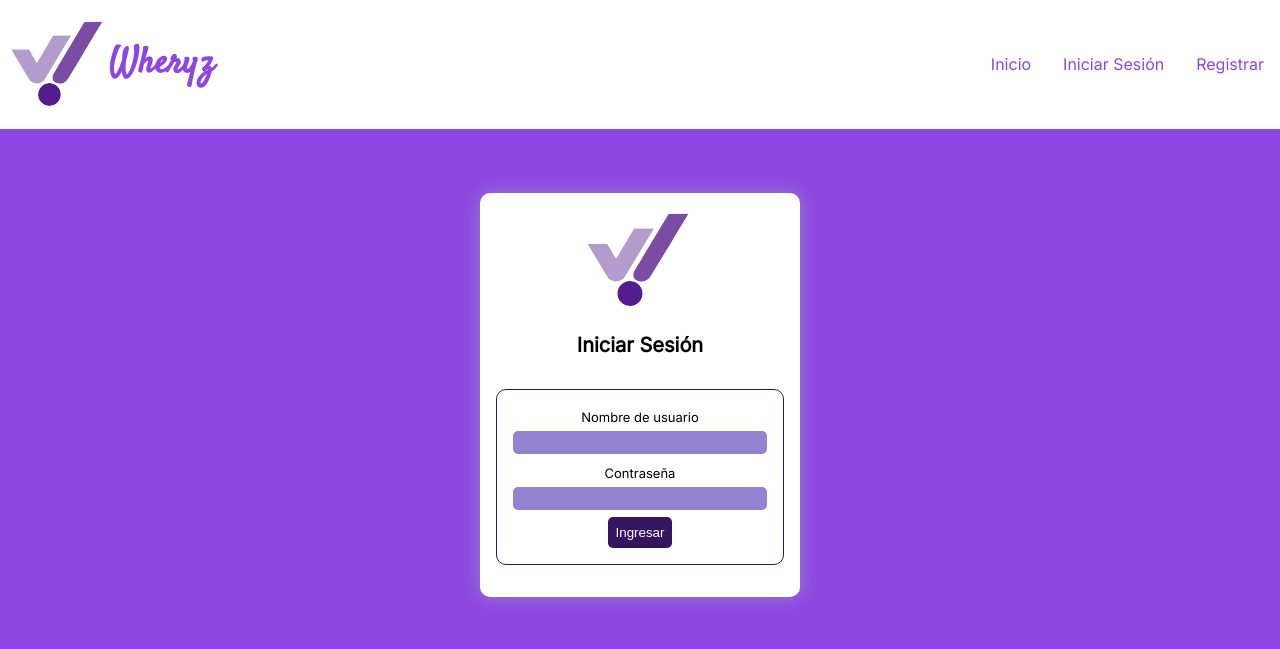
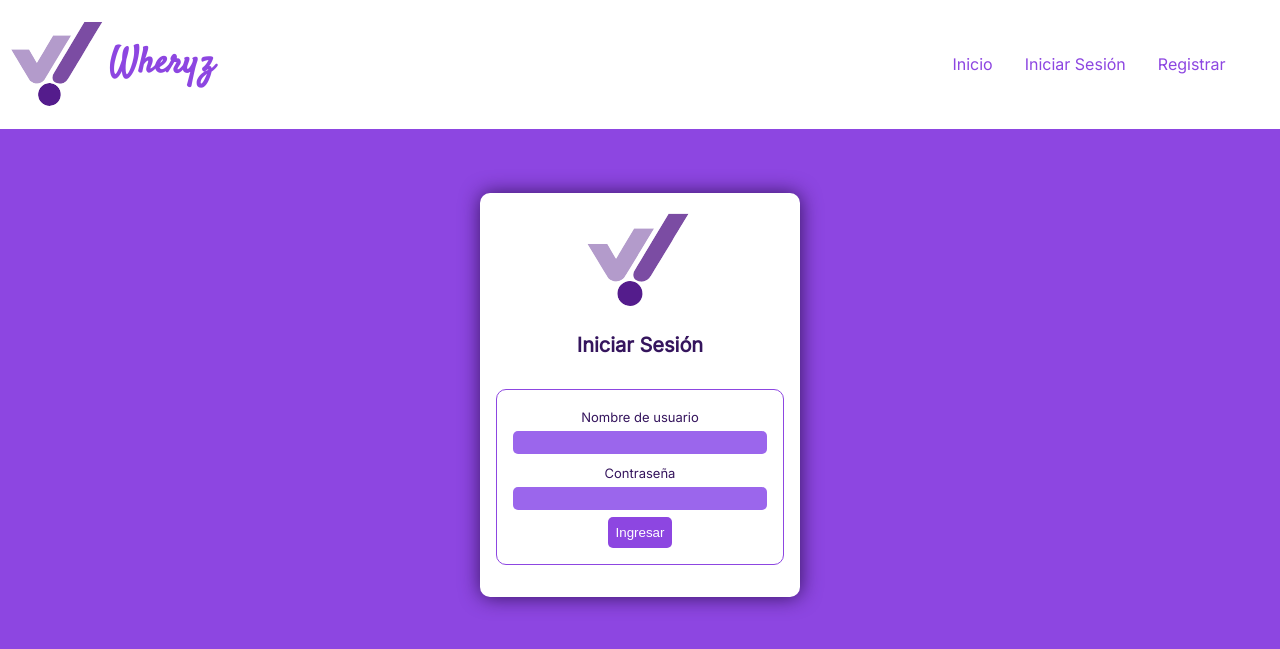
Before and after one commit to Claudia-Lainfiesta/Wheryz_Usuario, a PHP site: page / in a window 1280 px wide. Shown: the top 649 px of the page. Run offline with PHP 8.4, Linux system fonts and the light colour scheme.

Commit message:
Terminado iniciar sesion

```diff
--- a/css/main.css
+++ b/css/main.css
@@ -3,7 +3,7 @@
 {
     --morado0: #35155D;
     --morado1: #8D46E1;
-    --morado2:#9B66EC;
+    --morado2: #9B66EC;
     --morado3: #B492F3;
     --morado4: #CDBAF8;
     --morado5: #E2D9FB;
@@ -41,6 +41,7 @@ body {
 }
 .navbar-links {
     height: 100%;
+    margin-right: 3%;
 }
 
 .navbar-links ul {
@@ -97,7 +98,8 @@ body {
     width: 25%;
     background-color: #fff;
     border-radius: 10px;
-    box-shadow: 0.5px 0.2px 20px#9384d1;
+    box-shadow: 0.5px 0.2px 20px var(--morado0);
+    color: var(--morado0);
 }
 .titulo
 {
@@ -119,7 +121,7 @@ form
     text-align: center;
     align-items: center;
     justify-content: center;
-    border: solid 1px #35155d;
+    border: solid 1px var(--morado1);
     border-radius: 10px;
     width: 90%;
     margin: 0% 5%;
@@ -129,6 +131,7 @@ form
 form label
 {
     font-size: 13px;
+    color: var(--morado0);
 }
 form input
 {
@@ -136,7 +139,7 @@ form input
     margin-top: 2%;
     padding: 1%;
     padding-left: 3%;
-    background-color: #9384d1;
+    background-color: var(--morado2);
     border: none;
     border-radius: 5px;
     font-size: medium;
@@ -146,13 +149,13 @@ form input
 }
 form input:focus
 {
-    background-color: #9484d179;
+    background-color: var(--morado3);
     transition: 0.5s;
 }
 form button
 {
     padding: 3%;
-    background-color: #35155d;
+    background-color: var(--morado1);
     color: #fff;
     border: none;
     border-radius: 5px;
@@ -160,8 +163,8 @@ form button
 }
 form button:hover
 {
-    background-color: #35155d70;
-    color: #000;
+    background-color: var(--morado2);
+    color: var(--morado0);
     transition: 0.5s;
 }
 
```
Also changed, not shown: index.html (line endings or trailing spaces).
